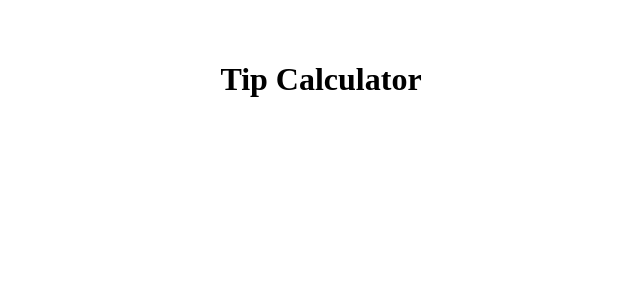
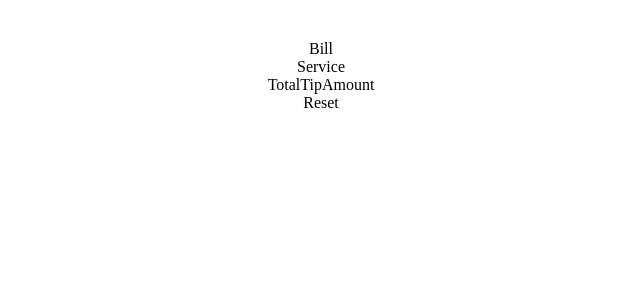
Before and after one commit to UsiTheStorm/tip-calculator, a React (Vite) app: page / in a window 1280 px wide. Shown: the top 300 px of the page, without its empty margins (319-959 px from the left). Built offline with nearby package versions, Linux system fonts and the light colour scheme.

Commit message:
Add basic tip calculator component structure
Created Bill, Service, TotalTipAmount, and Reset components and integrated them into App.jsx. This sets up the initial structure for the tip calculator application.

```diff
--- a/src/App.jsx
+++ b/src/App.jsx
@@ -2,10 +2,18 @@ import { useState } from 'react';
 
 import './App.css';
 
+import Bill from './components/Bill';
+import Service from './components/Service';
+import TotalTipAmount from './components/TotalTipAmount';
+import Reset from './components/reset';
+
 function App() {
   return (
     <div className="App">
-      <h1>Tip Calculator</h1>
+      <Bill />
+      <Service />
+      <TotalTipAmount />
+      <Reset />
     </div>
   );
 }
--- /dev/null
+++ b/src/components/Bill.jsx
@@ -0,0 +1,7 @@
+import { useState } from 'react';
+
+function Bill() {
+  return <div>Bill</div>;
+}
+
+export default Bill;
--- /dev/null
+++ b/src/components/Reset.jsx
@@ -0,0 +1,7 @@
+import { useState } from 'react';
+
+function Reset() {
+  return <div>Reset</div>;
+}
+
+export default Reset;
--- /dev/null
+++ b/src/components/Service.jsx
@@ -0,0 +1,7 @@
+import { useState } from 'react';
+
+function Service() {
+  return <div>Service</div>;
+}
+
+export default Service;
--- /dev/null
+++ b/src/components/TotalTipAmount.jsx
@@ -0,0 +1,7 @@
+import { useState } from 'react';
+
+function TotalTipAmount() {
+  return <div>TotalTipAmount</div>;
+}
+
+export default TotalTipAmount;
```
